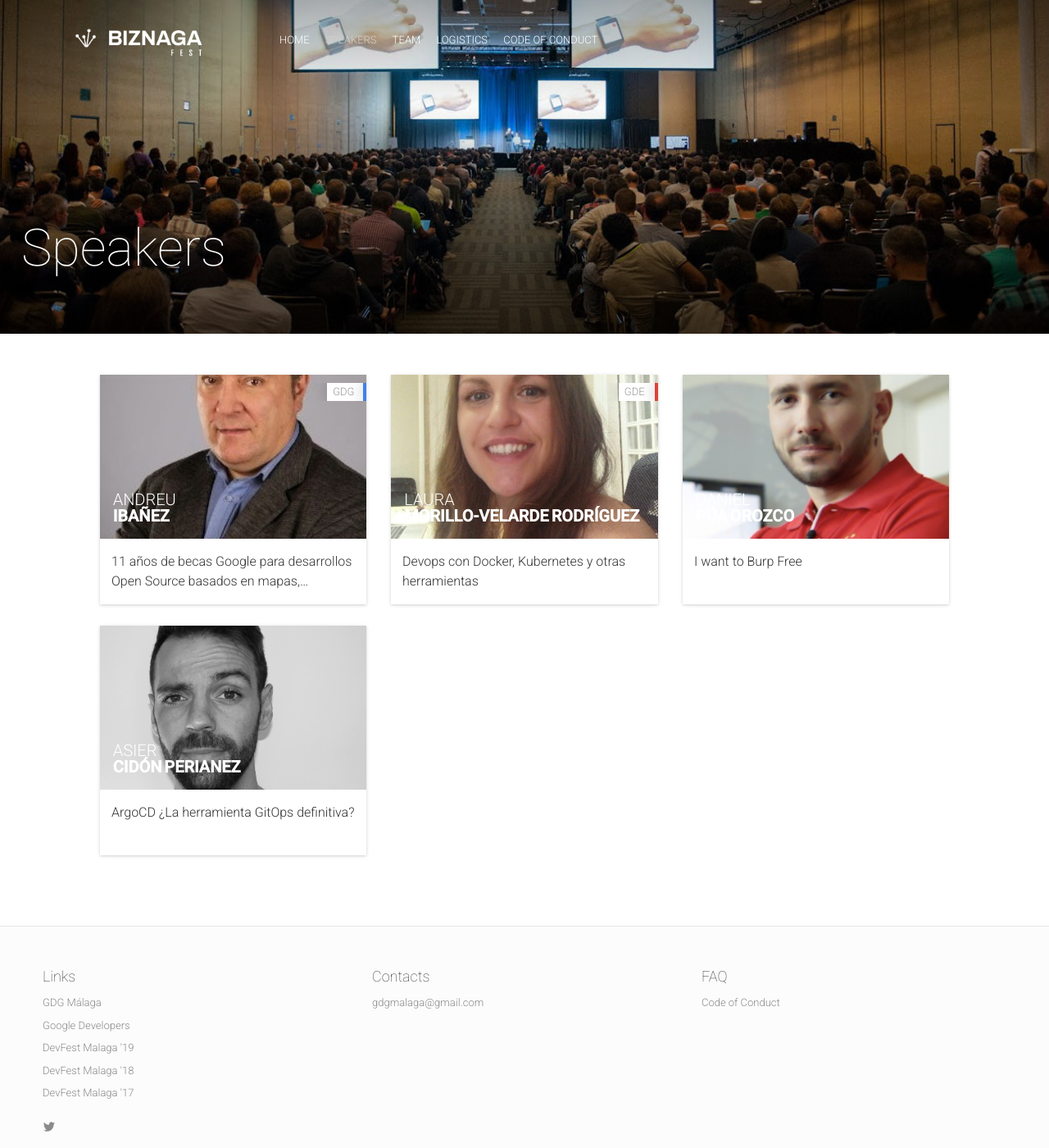
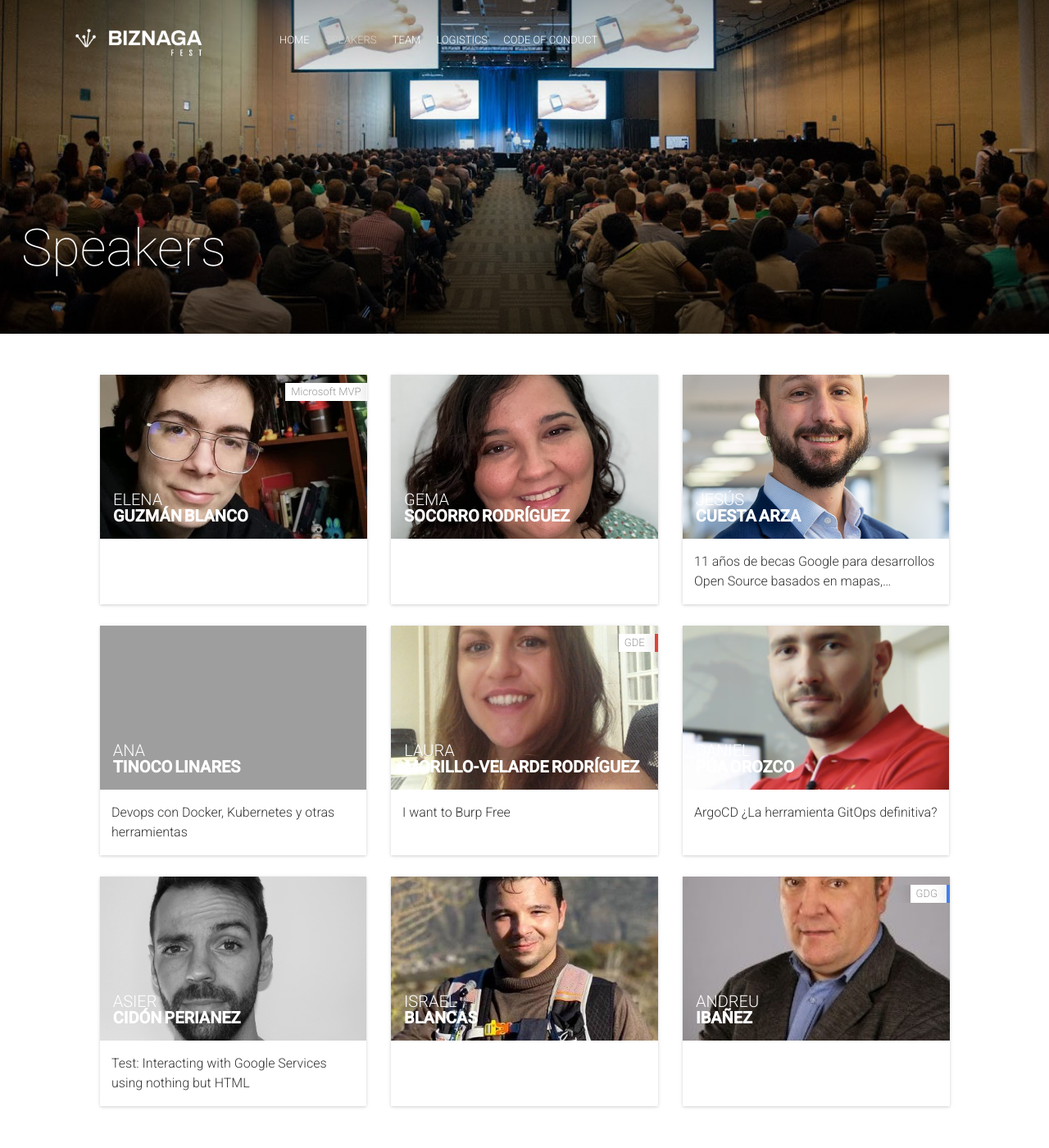
Before and after one commit to GDGMalaga/BiznagaFest-22, a Jekyll site: the page built from speakers.html, in a window 1280 px wide and 1400 px high. Shown: the whole window at 82% size. Built offline with Jekyll 4.4.1, drawn with Linux system fonts in a browser that asks for light colours; nearby versions of some CDN libraries; comment, search, counter and statistics services are not loaded; part of the change alters nothing that is shown; grey boxes are pictures that could not be loaded.

Commit message:
feat: add speakers

```diff
--- a/_data/speakers.yml
+++ b/_data/speakers.yml
@@ -1,60 +1,134 @@
+- id: 1
+  name: 'Elena'
+  surname: 'Guzmán Blanco'
+  company: 'Prodware'
+  title: 'Microsoft MVP'
+  bio: '.NET developer | Microsoft MVP | speaker | worldbuilding, storytelling | gamedev, futurism | she/they | opinions are my own | #AzureHeroes'
+  thumbnailUrl: elena-guzman.jpg
+  rockstar: true
+  ribbon:
+    - { abbr: 'Microsoft MVP', title: 'Microsoft MVP' }
+  social:
+    - { name: 'github', link: 'https://github.com/Beelzenef' }
+    - { name: 'twitter', link: 'https://twitter.com/Beelzenef_' }
+    - {
+        name: 'linkedin',
+        link: 'https://www.linkedin.com/in/elena-guzman-blanco/',
+      }
+
+- id: 2
+  name: 'Gema'
+  surname: 'Socorro Rodríguez'
+  company: 'Cabiry'
+  title: 'Microsoft MVP'
+  bio: "I've been programming for more than 10 years (6 of them remotely). Most of that time has been spent doing apps for Android (and, of course, breaking them). I love to convert ideas in a reality, overheat my computer with Android Studio and catch my own bugs. I have a superpower: I'm always able to find the right gif for every moment!"
+  thumbnailUrl: gema-socorro.jpg
+  rockstar: true
+  social:
+    - { name: 'twitter', link: 'https://twitter.com/gemamsr' }
+    - { name: 'linkedin', link: 'https://www.linkedin.com/in/gemasr/' }
+
 - id: 3
-  name: "Andreu"
-  surname: "Ibañez"
-  company: "GDG Spain"
-  title: "Google Developers Group Lleida Founder and lead organizer"
+  name: 'Jesús'
+  surname: 'Cuesta Arza'
+  company: 'Deloitte'
+  title: 'Senior Specialist Lead'
+  bio: 'Senior Specialist Lead en Deloitte, responsable de las arquitectura de aplicaciones, colaborador de OpenExpo y co-administrador de diferentes comunidades tecnológicas como Ionic Madrid. Ponente en eventos nacionales e internacionales y aficionado a los hackathones y eventos tecnológicos.'
+  thumbnailUrl: jesus-cuesta.jpg
+  rockstar: true
+  social:
+    - { name: 'github', link: 'https://github.com/jesuscuesta/' }
+    - { name: 'twitter', link: 'https://twitter.com/dejesuscuesta' }
+    - {
+        name: 'linkedin',
+        link: 'http://www.linkedin.com/pub/jesus-cuesta-arza/43/603/803',
+      }
+
+- id: 4
+  name: 'Ana'
+  surname: 'Tinoco Linares'
+  company: 'Google'
+  title: 'Tech support staff'
+  bio: 'Tech support staff in VirusTotal, GDG Malaga collaborator, Padel & Music lover'
+  thumbnailUrl: ana-tinoco.jpeg
+  rockstar: true
+  social:
+    - { name: 'twitter', link: 'https://twitter.com/tinocoooo' }
+
+- id: 5
+  name: 'Laura'
+  surname: 'Morillo-Velarde Rodríguez'
+  company: 'Seedtag'
+  title: 'Team Lead'
+  bio: 'Tech Lead en seedtag, Google Developer Expert en Cloud y Google Cloud Certified como Professional Cloud Architect. Lleva más de 12 años trabajando en el mundo del desarrollo de software con diferentes tecnologías principalmente en en backend en desarrollo web.'
+  thumbnailUrl: laura-morillo.jpeg
+  rockstar: true
+  ribbon:
+    - {
+        abbr: 'GDE',
+        title: 'Google Developer Expert',
+        url: 'https://developers.google.com/experts/',
+      }
+  social:
+    - { name: 'twitter', link: 'https://twitter.com/Laura_Morillo' }
+- id: 6
+  name: 'Daniel'
+  surname: 'Púa Orozco'
+  company: ' Freepik'
+  title: 'Security Tech Lead'
+  bio: 'Security Tech Lead at Freepik Company. CTF player. Hack&Beers Málaga Organizer.'
+  thumbnailUrl: daniel-pua.png
+  rockstar: true
+  social:
+    - { name: 'github', link: 'https://github.com/devploit' }
+    - { name: 'twitter', link: 'https://twitter.com/devploit' }
+
+- id: 7
+  name: 'Asier'
+  surname: 'Cidón Perianez'
+  company: 'Red Hat'
+  title: 'Cloud Architect'
+  bio: 'More than 10 years experience in Open Sources projects. Passionate about automation, development, Linux, containers, DevOps, agile practices and continuously looking for new challenges and knowledge.'
+  thumbnailUrl: asier-cidon.jpeg
+  rockstar: true
+  social:
+    - { name: 'github', link: 'https://github.com/acidonper' }
+    - { name: 'twitter', link: 'https://twitter.com/asierc3' }
+
+- id: 8
+  name: 'Israel'
+  surname: 'Blancas'
+  company: 'Red Hat'
+  title: ''
+  bio: ''
+  thumbnailUrl: israel-blancas.jpeg
+  rockstar: true
+  social:
+    - { name: 'github', link: 'https://github.com/iblancasa' }
+    - { name: 'twitter', link: 'https://twitter.com/iblancasa' }
+    - {
+        name: 'linkedin',
+        link: 'https://www.linkedin.com/in/iblancasa/?originalSubdomain=es',
+      }
+
+- id: 9
+  name: 'Andreu'
+  surname: 'Ibañez'
+  company: 'GDG Spain'
+  title: 'Google Developers Group Lleida Founder and lead organizer'
   bio: "Andreu Ibanez is a Google expert, Google Developers Group Lleida Founder and lead organizer, Co-organizer at GDG Spain, mentor admin, and speaker in the Google Open Source programs Google Summer of Code and Google Code-in. Director TIC Laboratories at the Scientific Park of Lleida, Spain. where he founded in 2010 the Liquid Galaxy LAB, a Google GEO projects LAB, now extended with the Artificial Intelligence LAB, LleidaDrone LAB, and P.E.R.A. LAB. Among many other projects Andreu is now working with Virtual and Augmented Reality tools from Google and third parties, and giving advice to Tech startups in different areas such as BIM modeling, e-sports, and others. He's Founder and President LleidaDrone, one of the oldest drone technology associations in Spain, well known for his Professional and Amateur conferences, now heading his 17th edition and with more than 80 different drone events developed."
   thumbnailUrl: andreu-ibanez.jpeg
   rockstar: true
   ribbon:
     - {
-        abbr: "GDG",
-        title: "Google Developer Group",
-        url: "https://gdg.community.dev/gdg-lleida/",
+        abbr: 'GDG',
+        title: 'Google Developer Group',
+        url: 'https://gdg.community.dev/gdg-lleida/',
       }
   social:
-    - { name: "github", link: "https://github.com/LiquidGalaxyLAB/" }
-    - { name: "twitter", link: "https://twitter.com/andreuibanez" }
-    - { name: "linkedin", link: "https://www.linkedin.com/in/andreuibanez/" }
-
-- id: 4
-  name: "Laura"
-  surname: "Morillo-Velarde Rodríguez"
-  company: "Seedtag"
-  title: "Team Lead"
-  bio: "Tech Lead en seedtag, Google Developer Expert en Cloud y Google Cloud Certified como Professional Cloud Architect. Lleva más de 12 años trabajando en el mundo del desarrollo de software con diferentes tecnologías principalmente en en backend en desarrollo web."
-  thumbnailUrl: laura-morillo.jpeg
-  rockstar: true
-  ribbon:
-    - {
-        abbr: "GDE",
-        title: "Google Developer Expert",
-        url: "https://developers.google.com/experts/",
-      }
-  social:
-    - { name: "twitter", link: "https://twitter.com/Laura_Morillo" }
-- id: 5
-  name: "Daniel"
-  surname: "Púa Orozco"
-  company: " Freepik"
-  title: "Security Tech Lead"
-  bio: "Security Tech Lead at Freepik Company. CTF player. Hack&Beers Málaga Organizer."
-  thumbnailUrl: daniel-pua.png
-  rockstar: true
-  social:
-    - { name: "github", link: "https://github.com/devploit" }
-    - { name: "twitter", link: "https://twitter.com/devploit" }
-- id: 6
-  name: "Asier"
-  surname: "Cidón Perianez"
-  company: "Red Hat"
-  title: "Cloud Architect"
-  bio: "More than 10 years experience in Open Sources projects. Passionate about automation, development, Linux, containers, DevOps, agile practices and continuously looking for new challenges and knowledge."
-  thumbnailUrl: asier-cidon.jpeg
-  rockstar: true
-  social:
-    - { name: "github", link: "https://github.com/acidonper" }
-    - { name: "twitter", link: "https://twitter.com/asierc3" }
+    - { name: 'github', link: 'https://github.com/LiquidGalaxyLAB/' }
+    - { name: 'twitter', link: 'https://twitter.com/andreuibanez' }
+    - { name: 'linkedin', link: 'https://www.linkedin.com/in/andreuibanez/' }
 #-
 #  id: 7
 #  name: "Valentyn"
```
Also changed, not shown: img/people/ana-tinoco.jpg (added), img/people/elena-guzman.jpg (added), img/people/gema-socorro.jpg (added), img/people/irene-morgado.jpg (added), img/people/israel-blancas.jpeg (added), img/people/jesus-cuesta.jpg (added), 1 other file.
